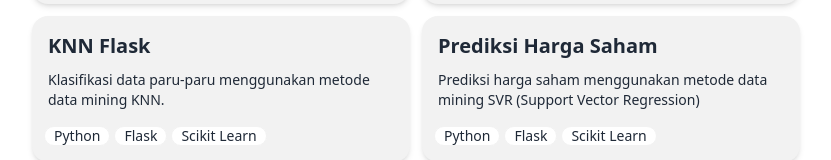
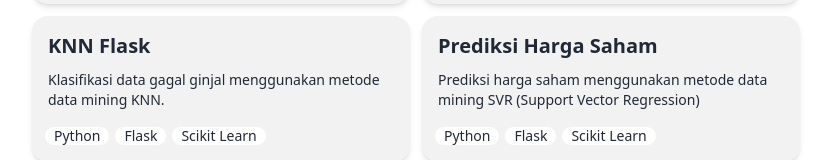
Before and after one commit to riogesta/portofolio, a Vue app: page / in a window 1280 px wide. Shown: the part 734-894 px from the top of the page, without its empty margins (224-1055 px from the left). Built offline with nearby package versions, Linux system fonts and the light colour scheme.

Commit message:
edit wrong data

```diff
--- a/src/App.vue
+++ b/src/App.vue
@@ -73,7 +73,7 @@ const projects = ref([
         project_name: "KNN Flask",
         repo: "https://github.com/riogesta/KNN-Flask",
         deskripsi:
-            "Klasifikasi data paru-paru menggunakan metode data mining KNN.",
+            "Klasifikasi data gagal ginjal menggunakan metode data mining KNN.",
         technologies: ["Python", "Flask", "Scikit Learn"],
     },
     {
```
